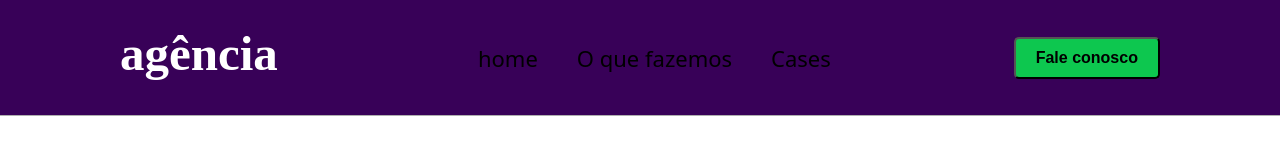
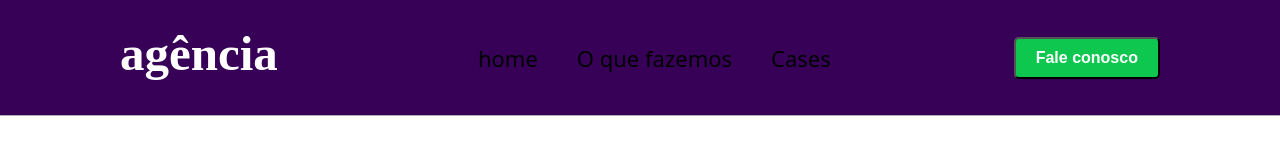
Before and after one commit to GitDavidJr/landing-page, a Next.js app: page / in a window 1280 px wide. Shown: the top 160 px of the page. Built offline with nearby package versions, Linux system fonts and the light colour scheme.

Commit message:
feat: variações de botões

```diff
--- a/src/components/button/button.module.scss
+++ b/src/components/button/button.module.scss
@@ -1,10 +1,19 @@
 @import "../../style/mixins/colors.scss";
 
 .button{
-    background-color: $green-color;
     padding: 10px 20px;
     border-radius: 5px;
     font-size: 16px;
     font-weight: bold;
     cursor: pointer;
+
+    &.primary{
+        background-color: $green-color;
+        color: $white-color;
+    }
+
+    &.secondary{
+        background-color: $white-color;
+        color: $purple-color;
+    }
 }
--- a/src/components/button/index.jsx
+++ b/src/components/button/index.jsx
@@ -1,7 +1,14 @@
+import { ST } from "next/dist/shared/lib/utils";
 import Styles from"./button.module.scss";
 
-const Button =({title}) => {
-    return <button className={Styles.button}>{title}</button>
+const Button =({title, kind}) => {
+    const generationkind = () => {
+        if(kind === "secondary") {return Styles.secondary}
+        return Styles.primary
+    }
+
+
+    return <button className={`${Styles.button} ${generationkind(kind)}`} >{title}</button>
 }
 
 export default Button;
--- a/src/style/mixins/colors.scss
+++ b/src/style/mixins/colors.scss
@@ -1,3 +1,5 @@
 $purple-color : #380158;
 $green-color : #0DC74F;
 $gray-color : #afafaf;
+$white-color : #ffffff;
+$black-color : #000000;
```
